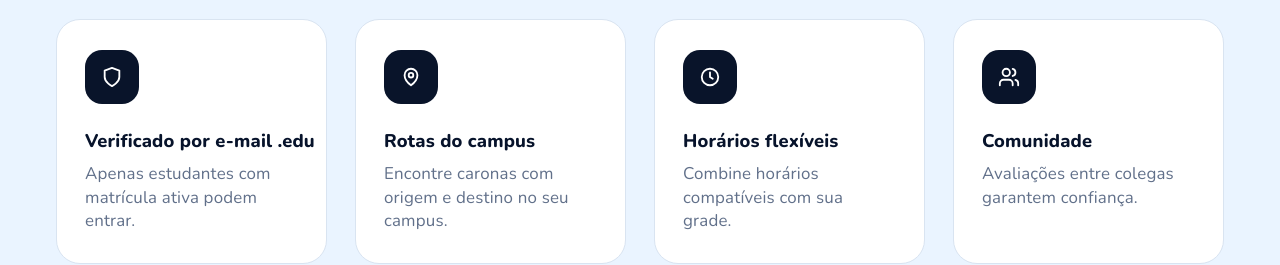
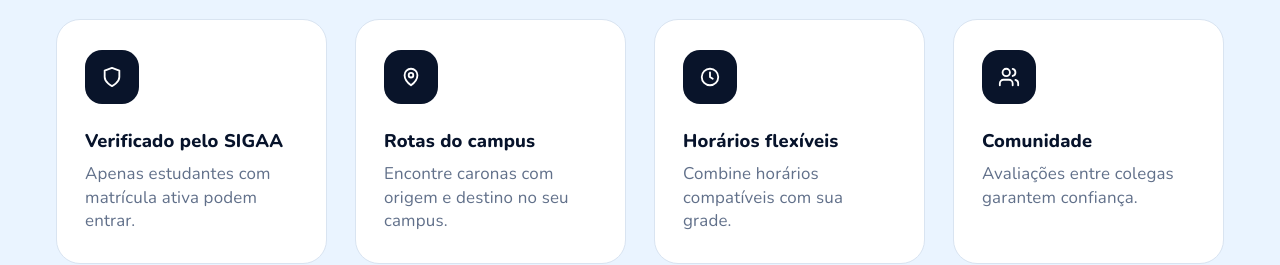
Before and after one commit to engenharia-software-grupo-1/UniCar-Front, a React (Vite) app: page / in a window 1280 px wide. Shown: the part 1160-1425 px from the top of the page. Built offline with nearby package versions, Linux system fonts and the light colour scheme; no server answers.

Commit message:
chore: ajustes informativos

```diff
--- a/src/data/homePage.js
+++ b/src/data/homePage.js
@@ -1,7 +1,7 @@
 import { Clock, MapPin, Shield, Users } from '../components/common/Icone.jsx';
 
 export const itensDeRecursos = [
-  { icone: Shield, titulo: 'Verificado por e-mail .edu', descricao: 'Apenas estudantes com matrícula ativa podem entrar.' },
+  { icone: Shield, titulo: 'Verificado pelo SIGAA', descricao: 'Apenas estudantes com matrícula ativa podem entrar.' },
   { icone: MapPin, titulo: 'Rotas do campus', descricao: 'Encontre caronas com origem e destino no seu campus.' },
   { icone: Clock, titulo: 'Horários flexíveis', descricao: 'Combine horários compatíveis com sua grade.' },
   { icone: Users, titulo: 'Comunidade', descricao: 'Avaliações entre colegas garantem confiança.' },
@@ -14,7 +14,7 @@ export const exemplosDeCaronas = [
 ];
 
 export const passosComoFunciona = [
-  { numero: '01', titulo: 'Cadastre-se com seu e-mail acadêmico', descricao: 'Validamos sua matrícula para garantir uma comunidade segura.' },
+  { numero: '01', titulo: 'Entre com suas credenciais acadêmicas', descricao: 'Validamos sua matrícula para garantir uma comunidade segura.' },
   { numero: '02', titulo: 'Ofereça ou peça uma carona', descricao: 'Defina rota, horário e número de vagas, ou encontre uma compatível.' },
   { numero: '03', titulo: 'Combine, viaje e avalie', descricao: 'Converse pelo chat, viaje em segurança e avalie a experiência.' },
 ];
```
